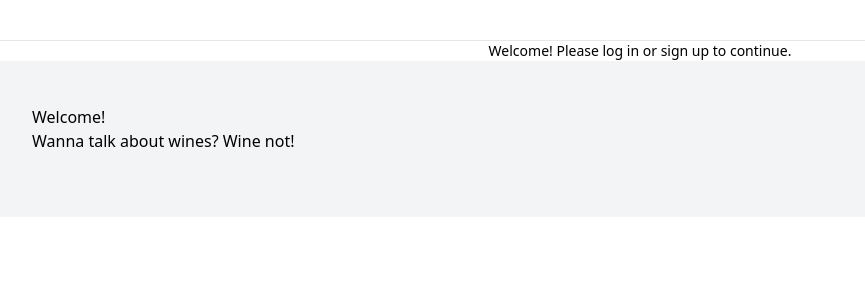
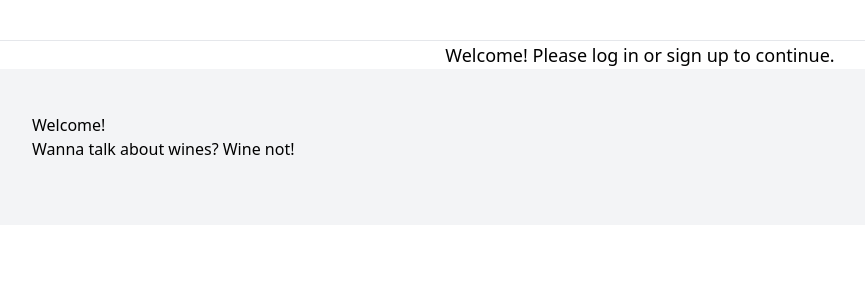
Before and after one commit to zacmea/winenotv2, a Vue app in the folder WineNotFrontEnd/: page / in a window 1280 px wide. Shown: the top 300 px of the page, without its empty margins (0-865 px from the left). Built offline with nearby package versions, Linux system fonts and the light colour scheme; no server answers.

Commit message:
adds links to sign up or log in to initial text

```diff
--- a/WineNotFrontEnd/src/App.vue
+++ b/WineNotFrontEnd/src/App.vue
@@ -112,7 +112,7 @@
     </nav>
 <template v-if="!userStore.user.isAuthenticated">
     <div class="justify-center align-middle">
-        <h1 class="text-center text-sm">Welcome! Please log in or sign up to continue.</h1>
+        <h1 class="text-center text-lg">Welcome! Please <RouterLink to="/login">log in</RouterLink> or <RouterLink to="/signup">sign up</RouterLink> to continue.</h1>
     </div>
 </template>
     <main class="px-8 py-6 bg-gray-100">
```
